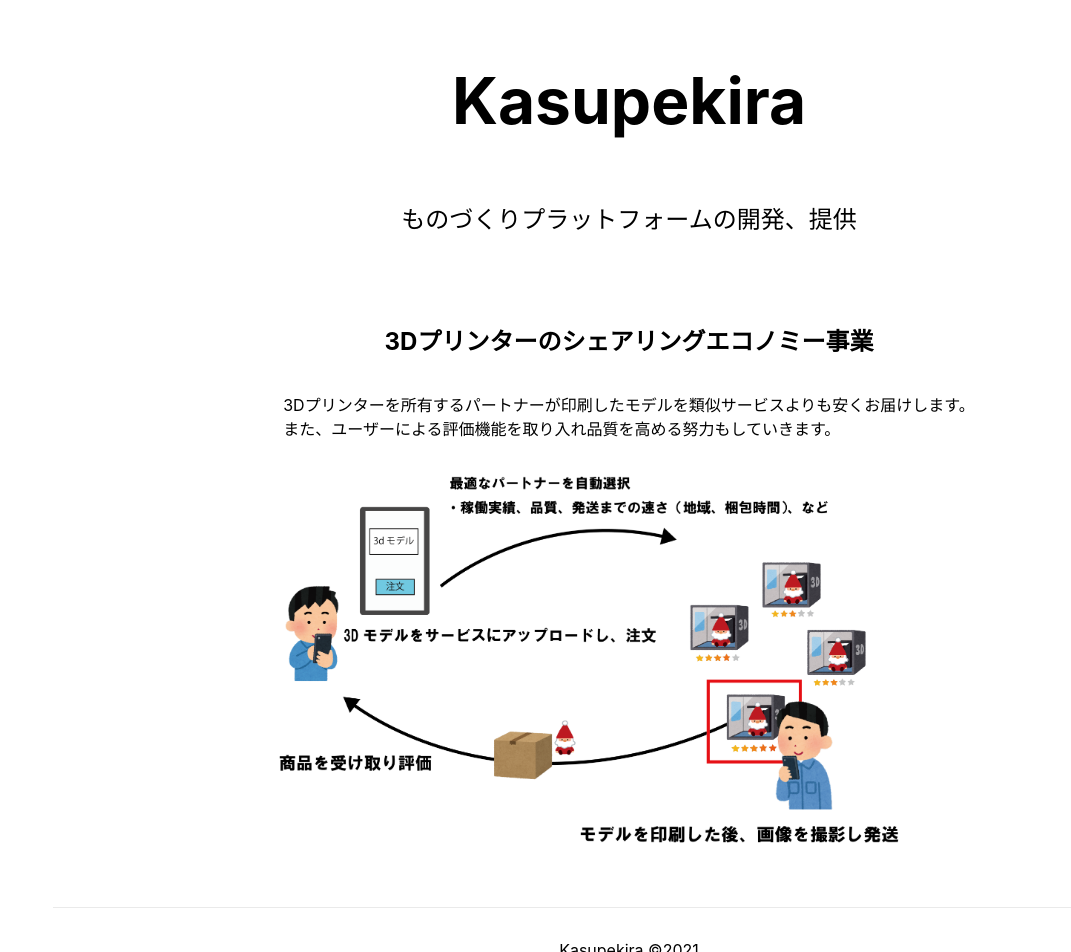
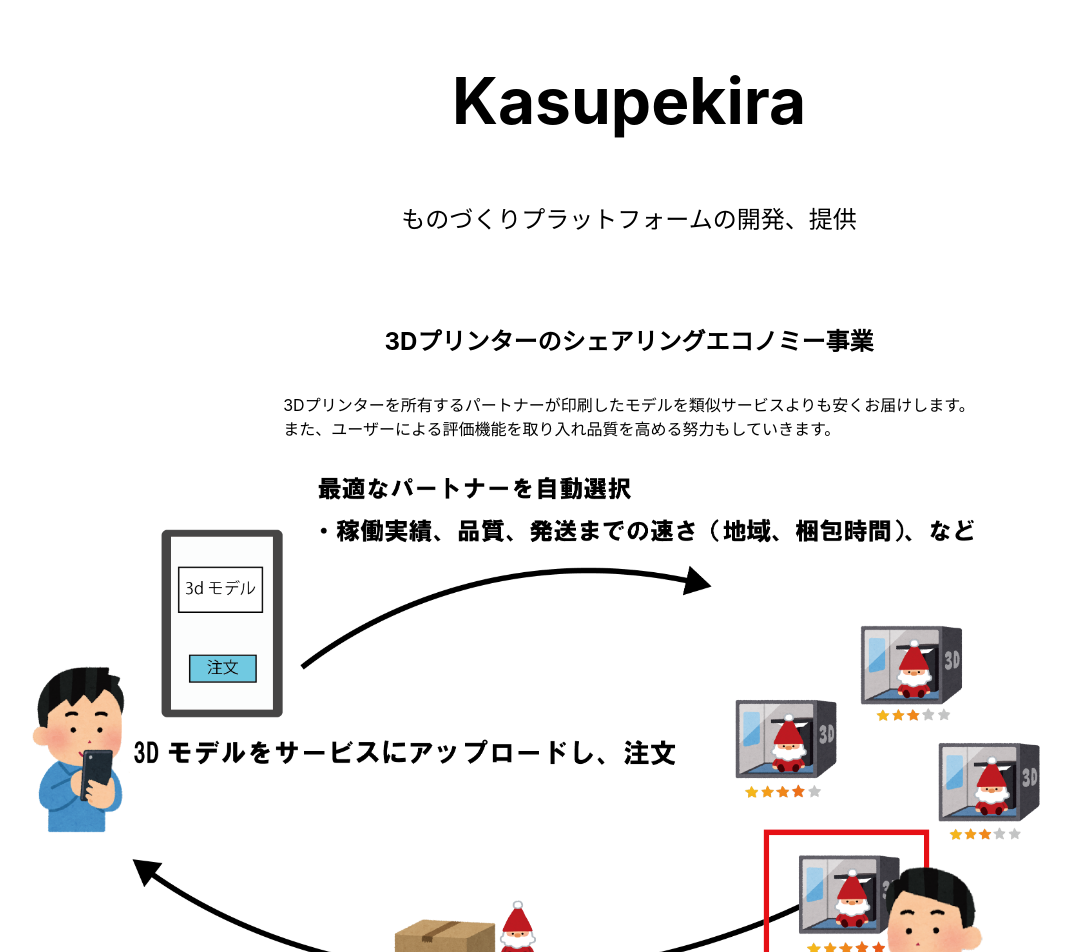
Before and after one commit to oshita-n/kasupekira.com, a Next.js app: page / in a window 1280 px wide. Shown: the top 952 px of the page, without its empty margins (11-1082 px from the left). Built offline with nearby package versions, Linux system fonts and the light colour scheme.

Commit message:
🔨 画像をレスポンシブにするcssの追加

```diff
--- a/styles/globals.css
+++ b/styles/globals.css
@@ -14,3 +14,9 @@
 * {
   box-sizing: border-box;
 }
+
+img {
+  width:100%;
+  max-width: 100%;
+  height: auto;
+  }
```
